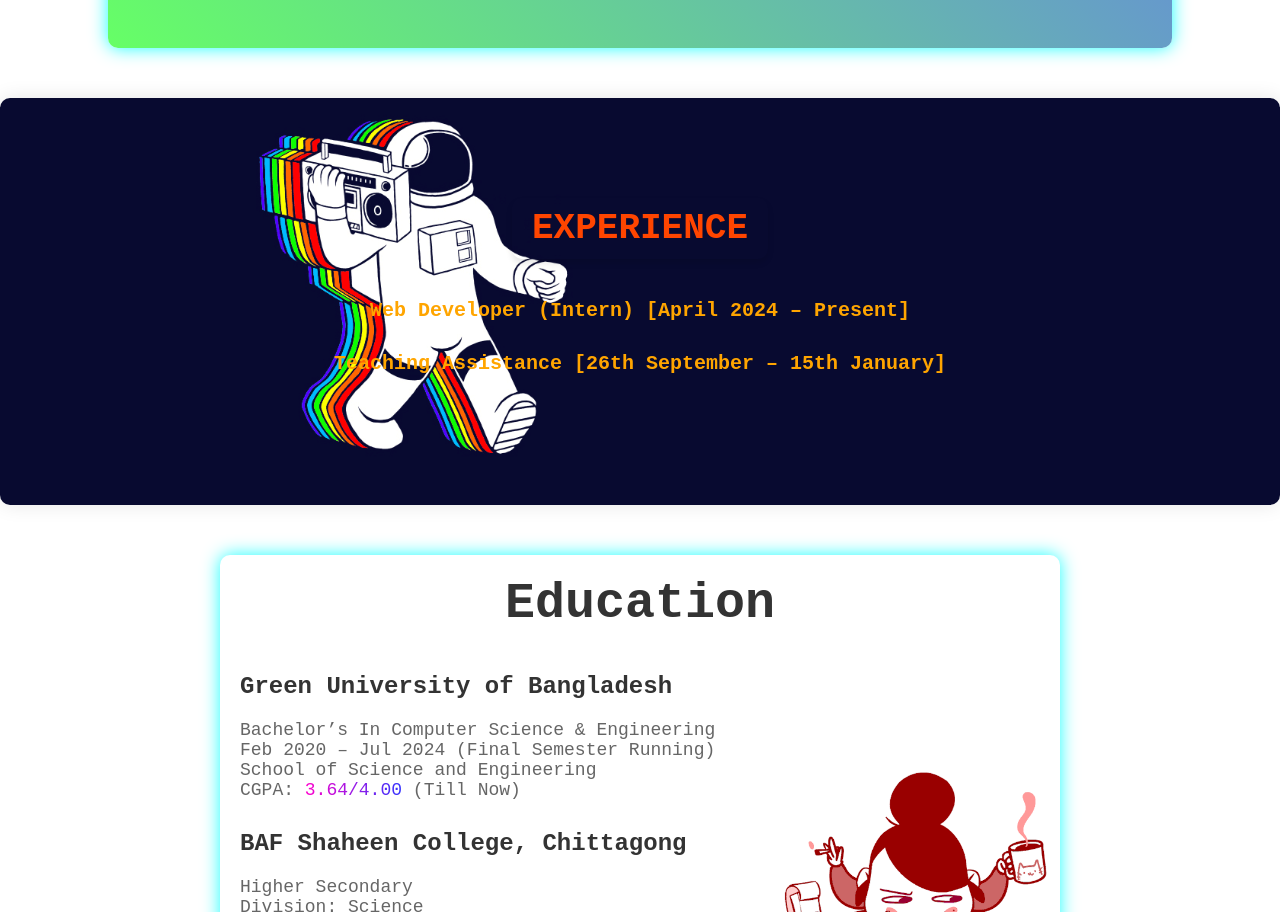
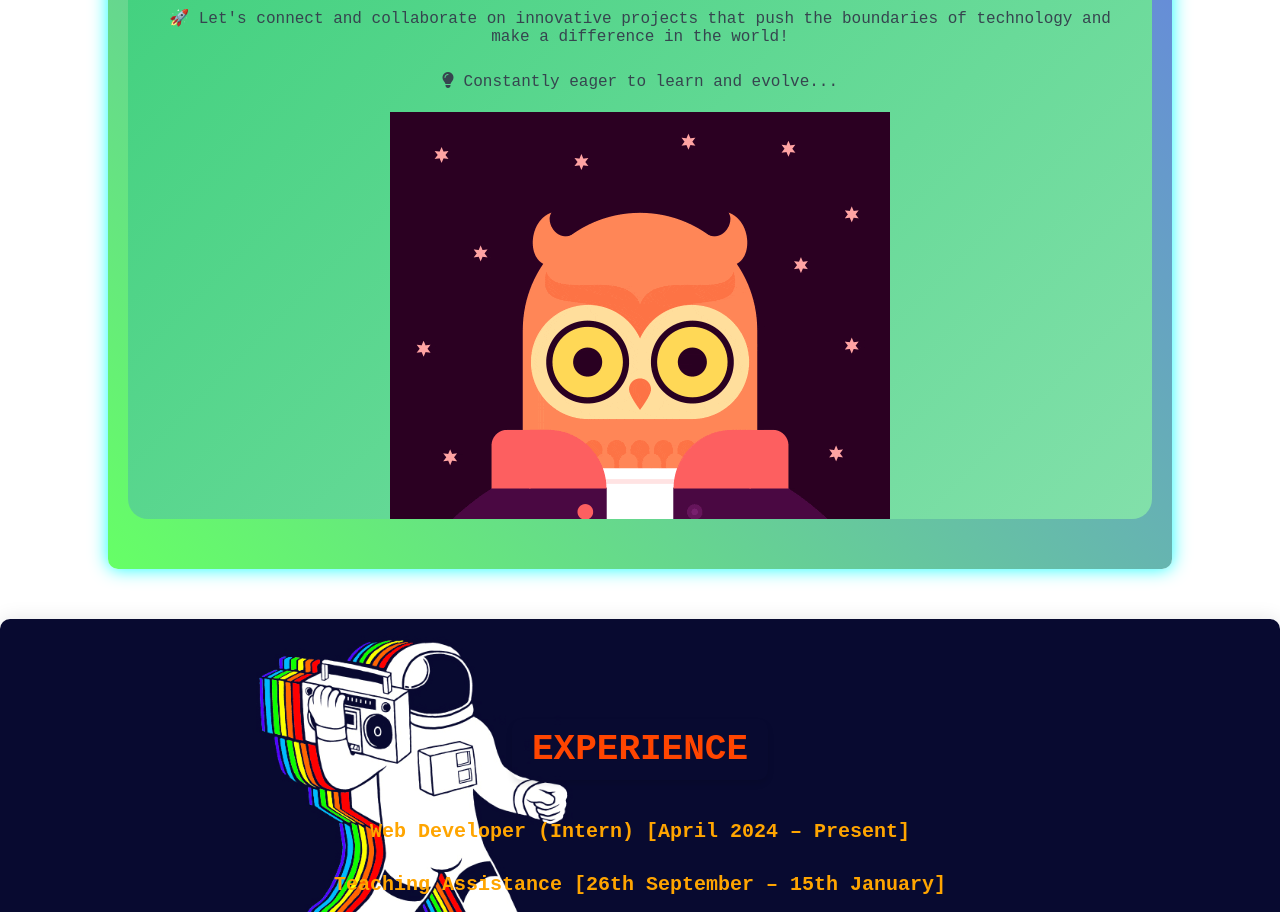
Before and after one commit to 10HoneyBee01/CV_HomePage, a plain HTML site: page index.html in a window 1280 px wide. Shown: the part 1672-2584 px from the top of the page. Drawn offline with Linux system fonts and the light colour scheme.

Commit message:
about updated

```diff
--- a/index.html
+++ b/index.html
@@ -83,6 +83,7 @@
                     make a difference in the world!</p>
                 <!-- Example: Add an icon -->
                 <p><i class="fas fa-lightbulb"></i> Constantly eager to learn and evolve...</p>
+                <img src="/image/owl.gif">
             </div>
         </section>
     </div>
```
